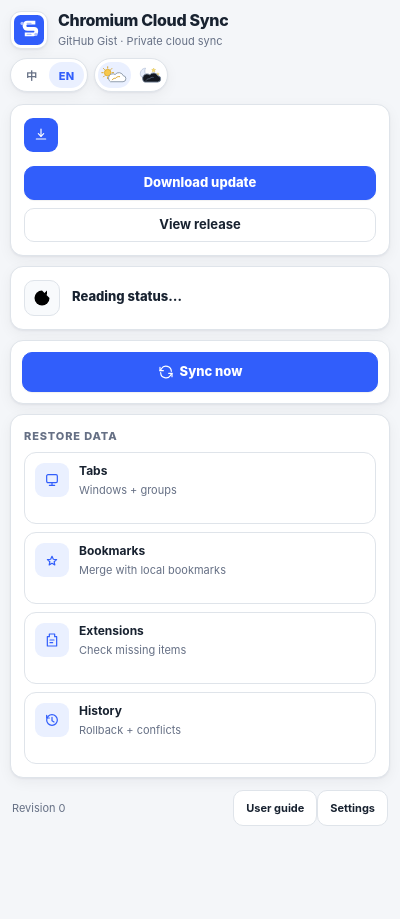
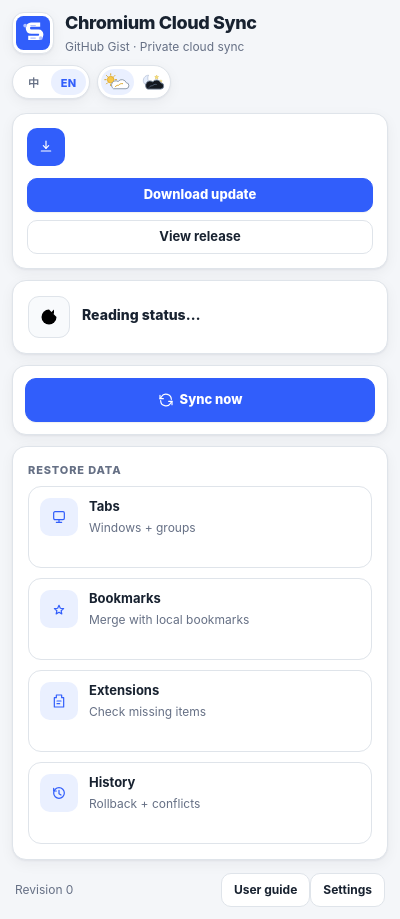
Before and after one commit to CYoJkoY/ChromiumCloudSync, a browser extension: page popup.html in a window 400 px wide. Before the commit the page ends 844 px from the top, so only its background shows below. Drawn offline with Linux system fonts and the light colour scheme; no server answers.

Commit message:
Enlarge and rebalance extension popup UI

```diff
--- a/ui-overrides.css
+++ b/ui-overrides.css
@@ -295,57 +295,150 @@
   line-height: 1.65;
 }
 
+/* Popup: deliberately larger than the compact settings UI. */
 .popup-shell {
-  width: 400px;
-  max-width: 100%;
+  width: 440px;
+  max-width: 100vw;
   margin: 0;
-  padding: 12px;
+  padding: 16px;
 }
 
 .popup-shell .page-header {
   width: 100%;
-  margin: 0 0 12px;
+  margin: 0 0 14px;
+  min-height: 50px;
   grid-template-columns: minmax(0, 1fr) auto;
-  gap: 8px;
+  gap: 10px;
+}
+
+.popup-shell .brand {
+  gap: 11px;
 }
 
 .popup-shell .brand-mark {
-  width: 38px;
-  height: 38px;
+  width: 42px;
+  height: 42px;
+  border-radius: 12px;
 }
 
 .popup-shell .brand-mark img {
-  width: 30px;
-  height: 30px;
+  width: 34px;
+  height: 34px;
+}
+
+.popup-shell .brand-title {
+  font-size: 18px;
+}
+
+.popup-shell .brand-sub {
+  margin-top: 3px;
+  font-size: 12px;
 }
 
 .popup-header .toolbar {
-  gap: 6px;
+  gap: 7px;
 }
 
 .popup-shell .card {
-  padding: 13px;
+  padding: 15px;
+  border-radius: 14px;
 }
 
 .popup-shell .card + .card {
-  margin-top: 10px;
+  margin-top: 11px;
+}
+
+.popup-shell .status-card {
+  grid-template-columns: 42px minmax(0, 1fr);
+  gap: 12px;
+}
+
+.popup-shell .status-icon {
+  width: 42px;
+  height: 42px;
+  border-radius: 11px;
+}
+
+.popup-shell .status-title {
+  font-size: 14px;
+}
+
+.popup-shell .status-meta {
+  font-size: 12px;
+  margin-top: 4px;
 }
 
 .popup-shell .sync-card {
-  padding: 11px;
+  padding: 12px;
+}
+
+.popup-shell .sync-card .primary {
+  min-height: 44px;
+  font-size: 13px;
+  border-radius: 11px;
 }
 
 .popup-shell .grid-2 {
-  gap: 8px;
+  gap: 10px;
 }
 
 .popup-shell .action-tile {
-  min-height: 72px;
-  padding: 10px;
+  min-height: 82px;
+  padding: 11px;
+  grid-template-columns: 38px minmax(0, 1fr);
+  gap: 11px;
+  border-radius: 13px;
 }
 
-.popup-footer {
-  padding-inline: 2px;
+.popup-shell .action-icon {
+  width: 38px;
+  height: 38px;
+  border-radius: 10px;
+}
+
+.popup-shell .action-name {
+  font-size: 13px;
+}
+
+.popup-shell .action-desc {
+  font-size: 12px;
+  line-height: 1.45;
+}
+
+.popup-shell .popup-footer {
+  margin-top: 13px;
+  padding-inline: 3px;
+  font-size: 12px;
+}
+
+.popup-shell .footer-action {
+  min-height: 34px;
+}
+
+/* The update card should feel prominent without overwhelming the popup. */
+.popup-shell .update-card {
+  padding: 14px;
+  gap: 12px;
+}
+
+.popup-shell .update-card-main {
+  grid-template-columns: 38px minmax(0, 1fr);
+  gap: 11px;
+}
+
+.popup-shell .update-icon {
+  width: 38px;
+  height: 38px;
+  border-radius: 10px;
+}
+
+.popup-shell .update-title {
+  font-size: 13px;
+}
+
+.popup-shell .update-meta {
+  font-size: 12px;
+  margin-top: 3px;
 }
 
 /* Never allow the two-column settings shell to survive into a cramped viewport. */
@@ -434,7 +527,7 @@
 
   .popup-shell {
     width: 100%;
-    padding: 10px;
+    padding: 12px;
   }
 
   .popup-shell .page-header {
```
